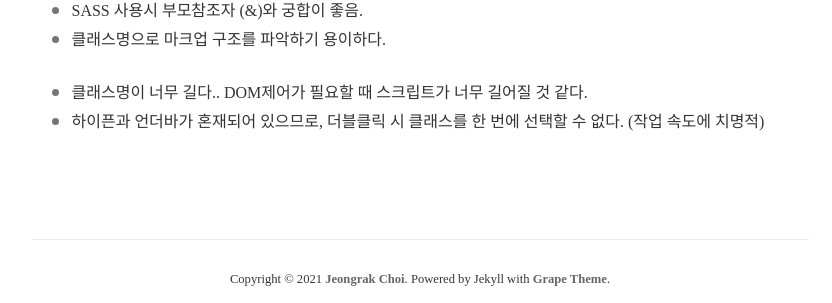
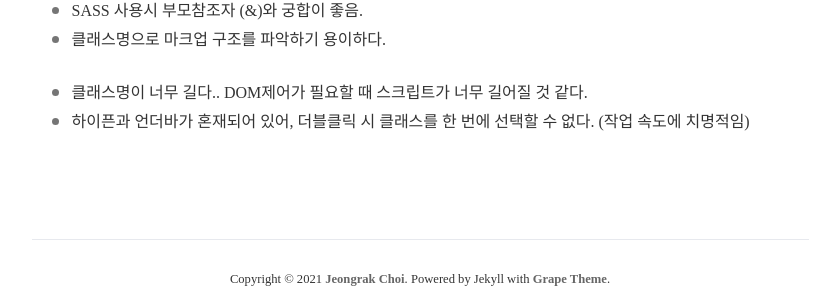
Before and after one commit to JeongrakChoi/JeongrakChoi.github.io, a Jekyll site: the page built from _posts/2021-04-16-BEM-CSS.md, in a window 1280 px wide. Shown: the part 1335-1638 px from the top of the page, without its empty margins (220-1052 px from the left). Built offline with Jekyll 4.4.1, drawn with Linux system fonts in a browser that asks for light colours; nearby versions of some CDN libraries; some web fonts are replaced; our own code applies the rules of GitHub Pages for plain Markdown files.

Commit message:
Update 2021-04-16-BEM-CSS.md

```diff
--- a/_posts/2021-04-16-BEM-CSS.md
+++ b/_posts/2021-04-16-BEM-CSS.md
@@ -55,4 +55,4 @@ comments : true
 - 클래스명으로 마크업 구조를 파악하기 용이하다.
 <br>
 - 클래스명이 너무 길다.. DOM제어가 필요할 때 스크립트가 너무 길어질 것 같다.
-- 하이픈과 언더바가 혼재되어 있으므로, 더블클릭 시 클래스를 한 번에 선택할 수 없다. (작업 속도에 치명적)
+- 하이픈과 언더바가 혼재되어 있어, 더블클릭 시 클래스를 한 번에 선택할 수 없다. (작업 속도에 치명적임)
```
